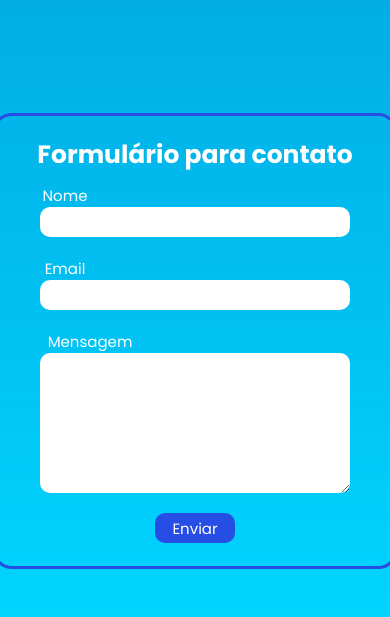
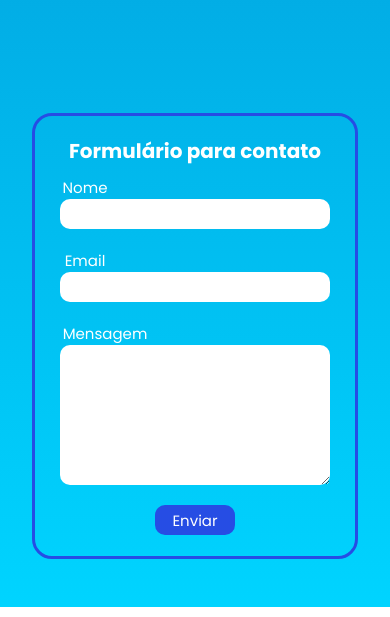
Before and after one commit to Alisson-dev7/Alisson-portifolio, a plain HTML site: page index.html in a window 390 px wide. Shown: the part 4315-4932 px from the top of the page. Drawn offline with Linux system fonts and the light colour scheme; a web font is replaced by a local one.

Commit message:
form teste

```diff
--- a/css/style.css
+++ b/css/style.css
@@ -337,27 +337,27 @@ form button{
 
      /*Formulario mobile*/
      form{
-        width: 400px;
-        height: 450px;
+        width: 320px;
+        height: 440px;
      }
      form h1{
-        font-size: 25px;
+        font-size: 20px;
         margin-bottom: 10px;
      }
      form input{
-        width: 300px;
+        width: 260px;
         height: 30px;
      }
      form label{
         font-size: 15px;
-        margin-right: 260px;
+        margin-right: 220px;
      }
      form textarea{
-        width: 300px;
+        width: 260px;
         min-height: 130px;
      }
      #label-mensagem{
-        margin-right: 210px;
+        margin-right: 180px;
      }
      form button{
         width: 80px;
```
